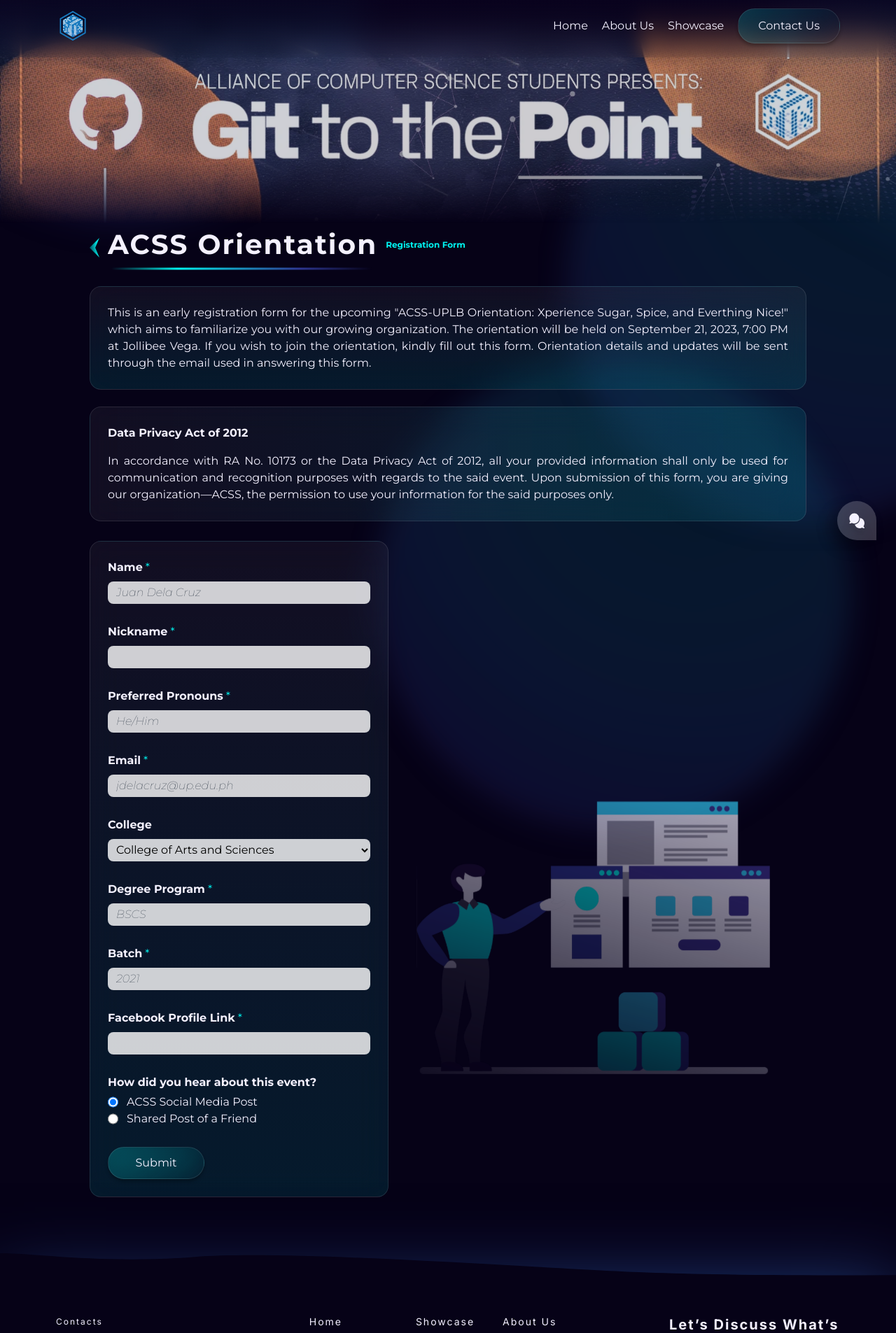
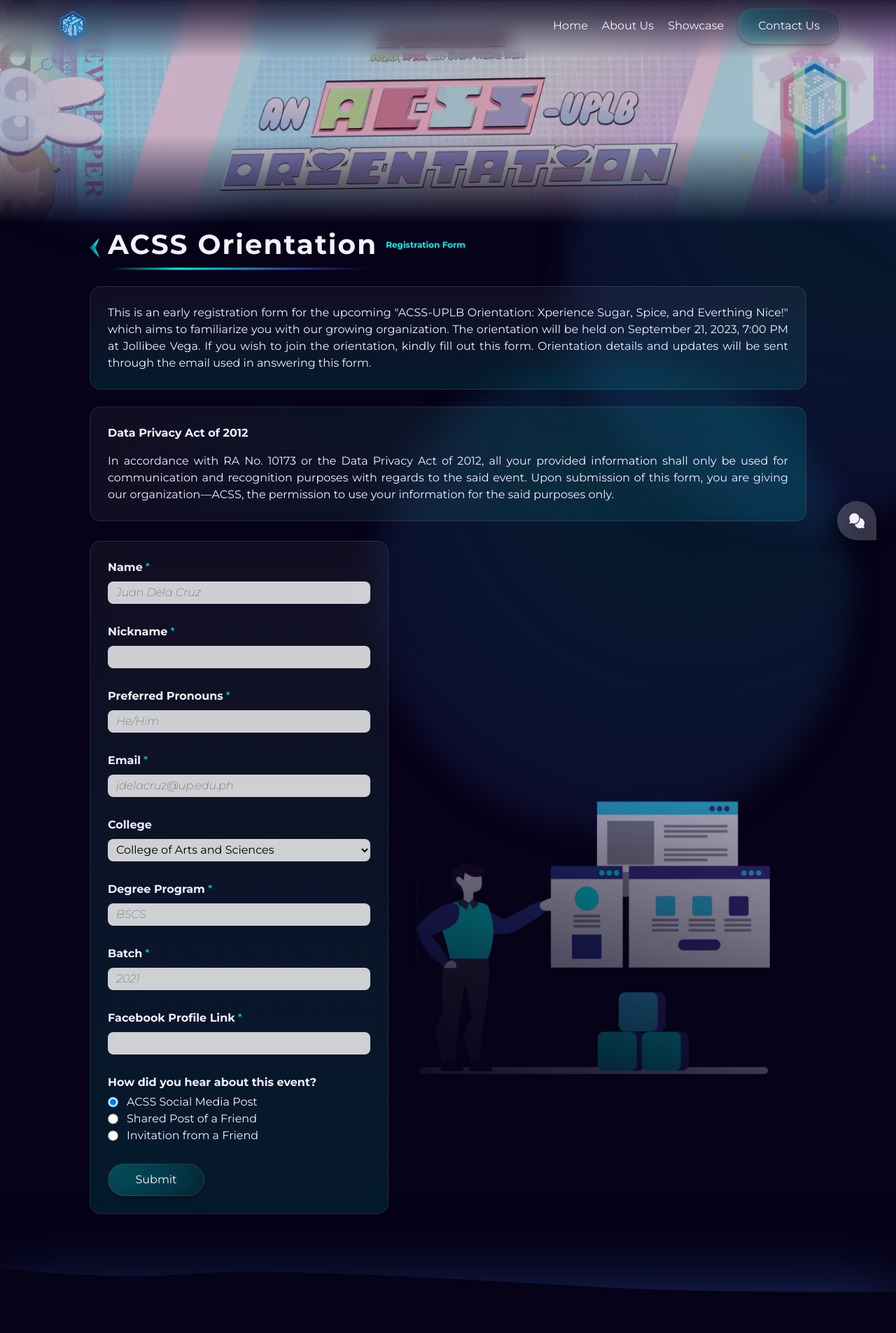
Before and after one commit to yuntaozhu/CMGWebsite, a SvelteKit app: page /registration/acss-orientation in a window 1280 px wide. Shown: the top 1905 px of the page at 70% size. Built offline with nearby package versions, Linux system fonts and the light colour scheme; what sanity would draw is missing.

Commit message:
chore: Registration | Added ACSS Orientation Header

```diff
--- a/src/components/molecules/Form/RegSectionHead.svelte
+++ b/src/components/molecules/Form/RegSectionHead.svelte
@@ -20,7 +20,6 @@
     <!-- Photo Header Of Form -->
     <div
         id="photo-header"
-        class="relative w-full h-1/4"
         style="background-image: url({headerPhotoURL})"
     >
     </div>
@@ -74,9 +73,8 @@
         opacity: 80%;
         mask-image: linear-gradient(
             to bottom,
-            rgba(10, 4, 31, 0) 0%,
-            rgba(0, 0, 0, 1) 30%,
-            rgba(0, 0, 0, 1) 70%,
+            rgba(10, 4, 31, 1) 0%,
+            rgba(0, 0, 0, 1) 60%,
             rgba(10, 4, 31, 0) 100%
         );
     }
--- a/src/components/organisms/RegistrationForms/ACSSOrientation.svelte
+++ b/src/components/organisms/RegistrationForms/ACSSOrientation.svelte
@@ -38,7 +38,7 @@
         "School of Environmental Science and Management",
     ];
 
-    let howYouHear = ["ACSS Social Media Post", "Shared Post of a Friend"];
+    let howYouHear = ["ACSS Social Media Post", "Shared Post of a Friend",  "Invitation from a Friend"];
     // END OF CUSTOMIZATION
 
     // Form submission into formValues
--- a/src/routes/registration/acss-orientation/+page.svelte
+++ b/src/routes/registration/acss-orientation/+page.svelte
@@ -12,7 +12,7 @@
 
   // CUSTOMIZE THIS: This is where you can modify the header photo, event name, and event description
   import ACSSOrientation from "../../../components/organisms/RegistrationForms/ACSSOrientation.svelte"; // Form Component: a file from src > components > organisms > RegistrationForms (URL should be ../../../components/organisms/RegistrationForms/'your form component)
-  let headerPhotoURL = "../form-headers/sample-reg-header.webp"; // Header Photo: a file from src > static (URL should be ../form-headers/'your file')
+  let headerPhotoURL = "../form-headers/acss-orientation-xssaen.webp"; // Header Photo: a file from src > static (URL should be ../form-headers/'your file')
   let eventName = "ACSS Orientation"; // Event Name
   let eventDescription = `
                 This is an early registration form for the upcoming "ACSS-UPLB Orientation:
```
Also changed, not shown: static/form-headers/acss-orientation-xssaen.webp (added).
